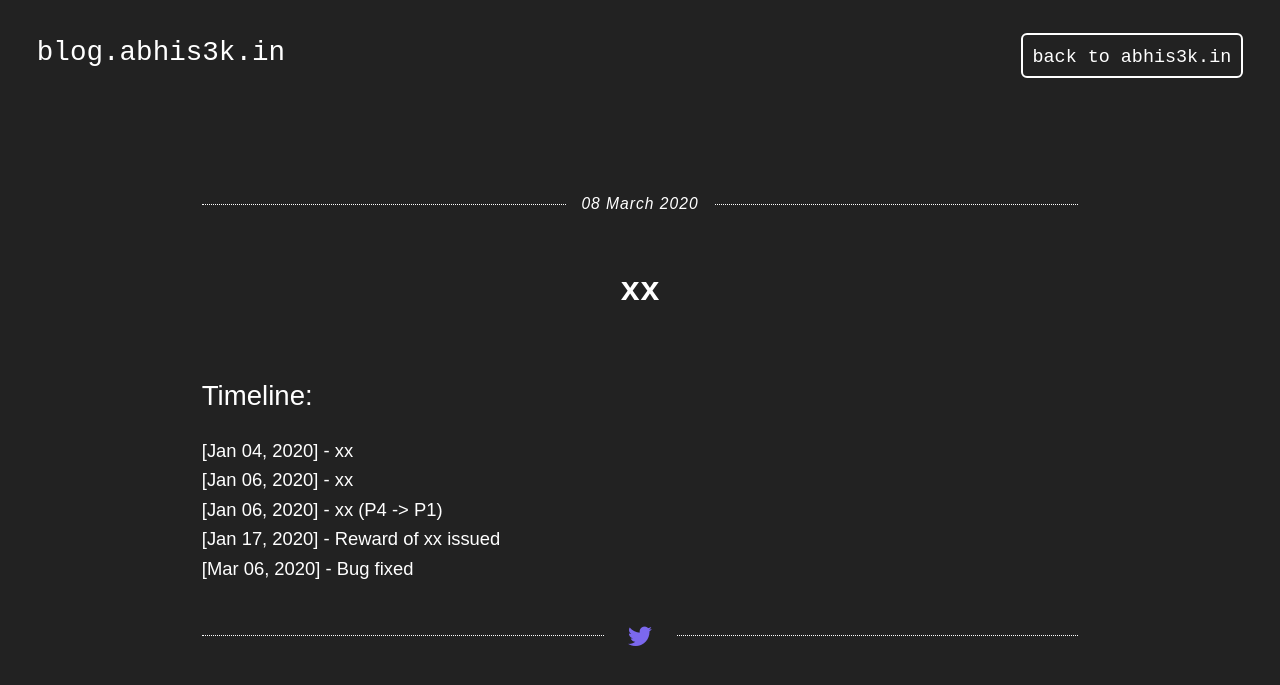
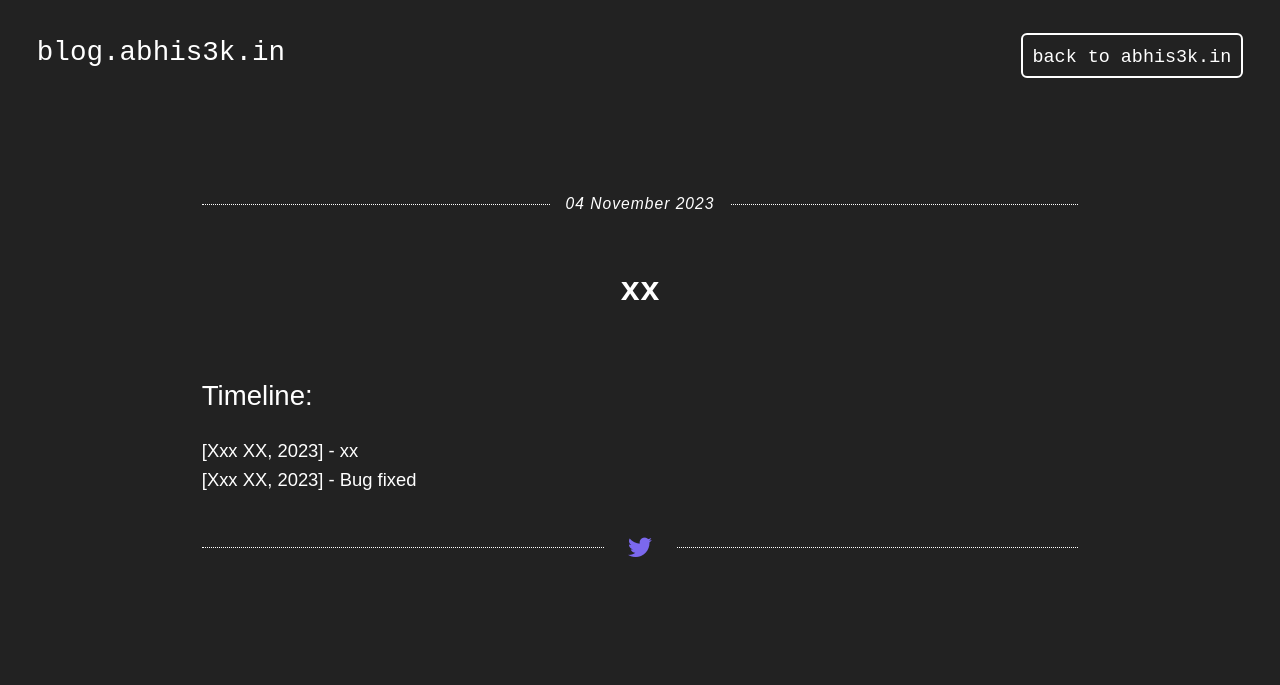
Before and after one commit to abhisek3122/blog.abhis3k.in, a Jekyll site: the page built from _posts/2023-11-04-test-template.markdown, in a window 1280 px wide. Shown: the top 685 px of the page. Built offline with Jekyll 4.4.1, drawn with Linux system fonts in a browser that asks for light colours; some web fonts are replaced.

Commit message:
template fix

```diff
--- a/_posts/2023-11-04-test-template.markdown
+++ b/_posts/2023-11-04-test-template.markdown
@@ -2,15 +2,12 @@
 layout: post
 title:  "xx"
 post-title:  "xx"
-date:   2020-03-08 12:00:00 +0100
+date:   2023-11-04 10:00:00 +0530
 categories: xx
 priority-tag: <span class="priority" style="border-color:#F4B400">xx</span>
 twitter-image: xx
 ---
 
 ### Timeline:
-[Jan 04, 2020] - xx<br>
-[Jan 06, 2020] - xx<br>
-[Jan 06, 2020] - xx (P4 -> P1)<br>
-[Jan 17, 2020] - Reward of xx issued<br>
-[Mar 06, 2020] - Bug fixed
+[Xxx XX, 2023] - xx<br>
+[Xxx XX, 2023] - Bug fixed
```
